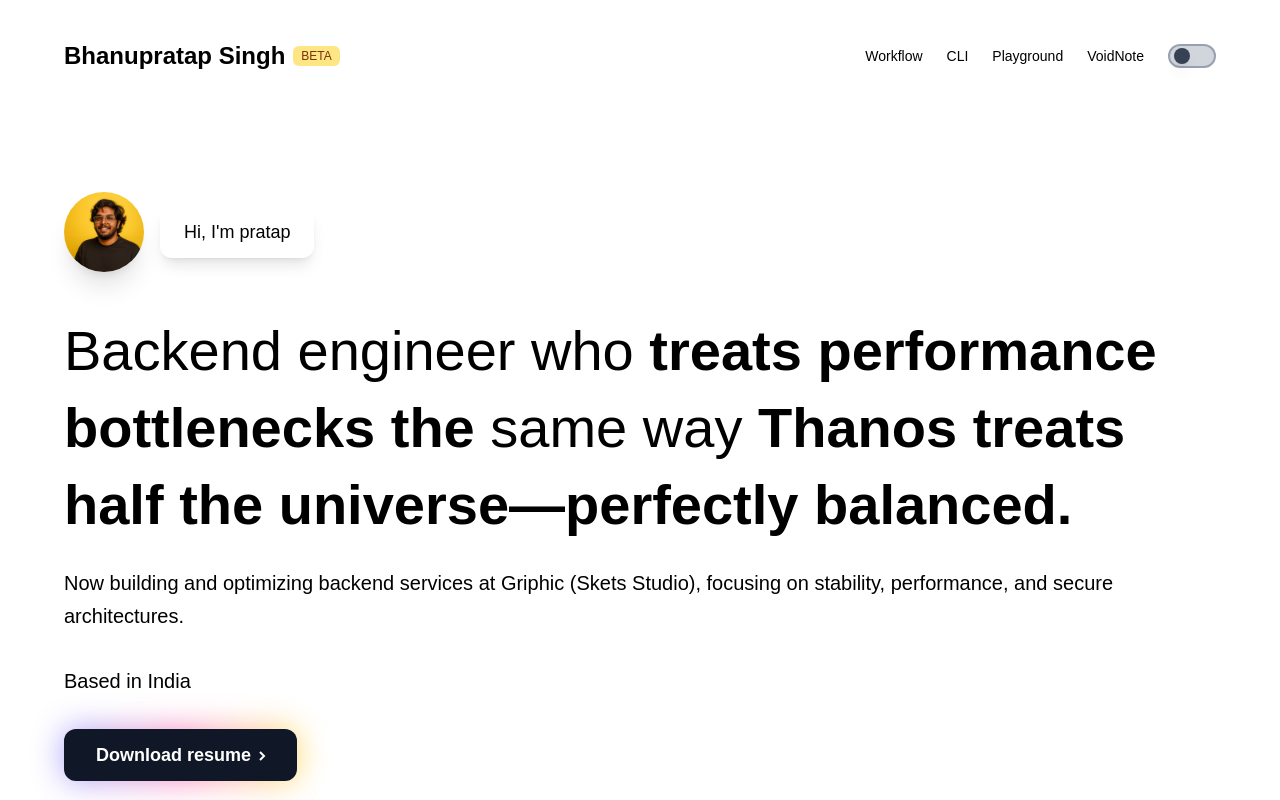
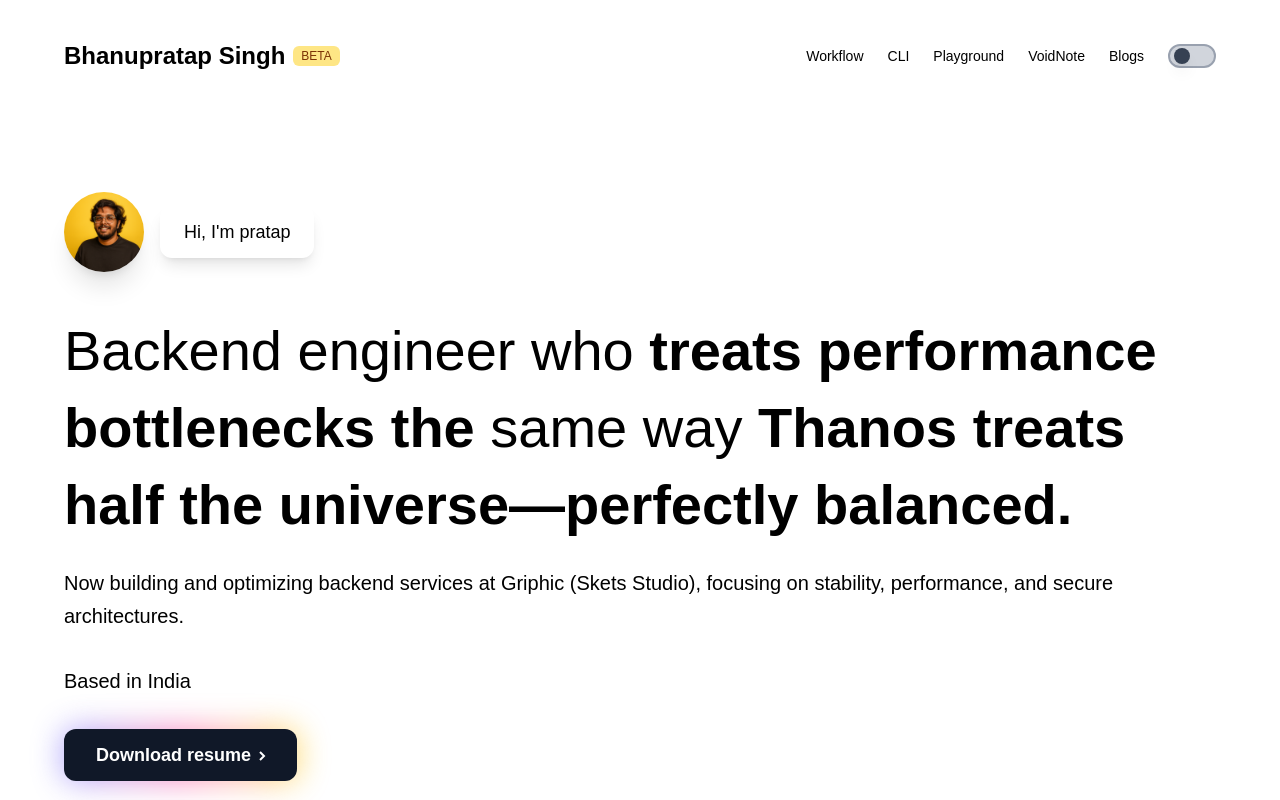
Before and after one commit to wantedbear007/pratap, a Next.js app: page / in a window 1280 px wide. Shown: the top 800 px of the page. Built offline with nearby package versions, Linux system fonts and the light colour scheme; no server answers; a web font is replaced by a local one.

Commit message:
feat: add blogs link to navbar

```diff
--- a/components/ui/sections/navbar.tsx
+++ b/components/ui/sections/navbar.tsx
@@ -49,6 +49,12 @@ export default function Navbar() {
         >
           VoidNote
         </Link>
+        <Link
+          href="/blogs"
+          className="text-sm font-medium text-theme-fg-300 hover:text-theme-fg transition-colors relative after:absolute after:bottom-[-2px] after:left-0 after:h-[1.5px] after:w-0 after:bg-current after:transition-all after:duration-300 hover:after:w-full"
+        >
+          Blogs
+        </Link>
         <ThemeToggle />
       </div>
     </motion.nav>
```
